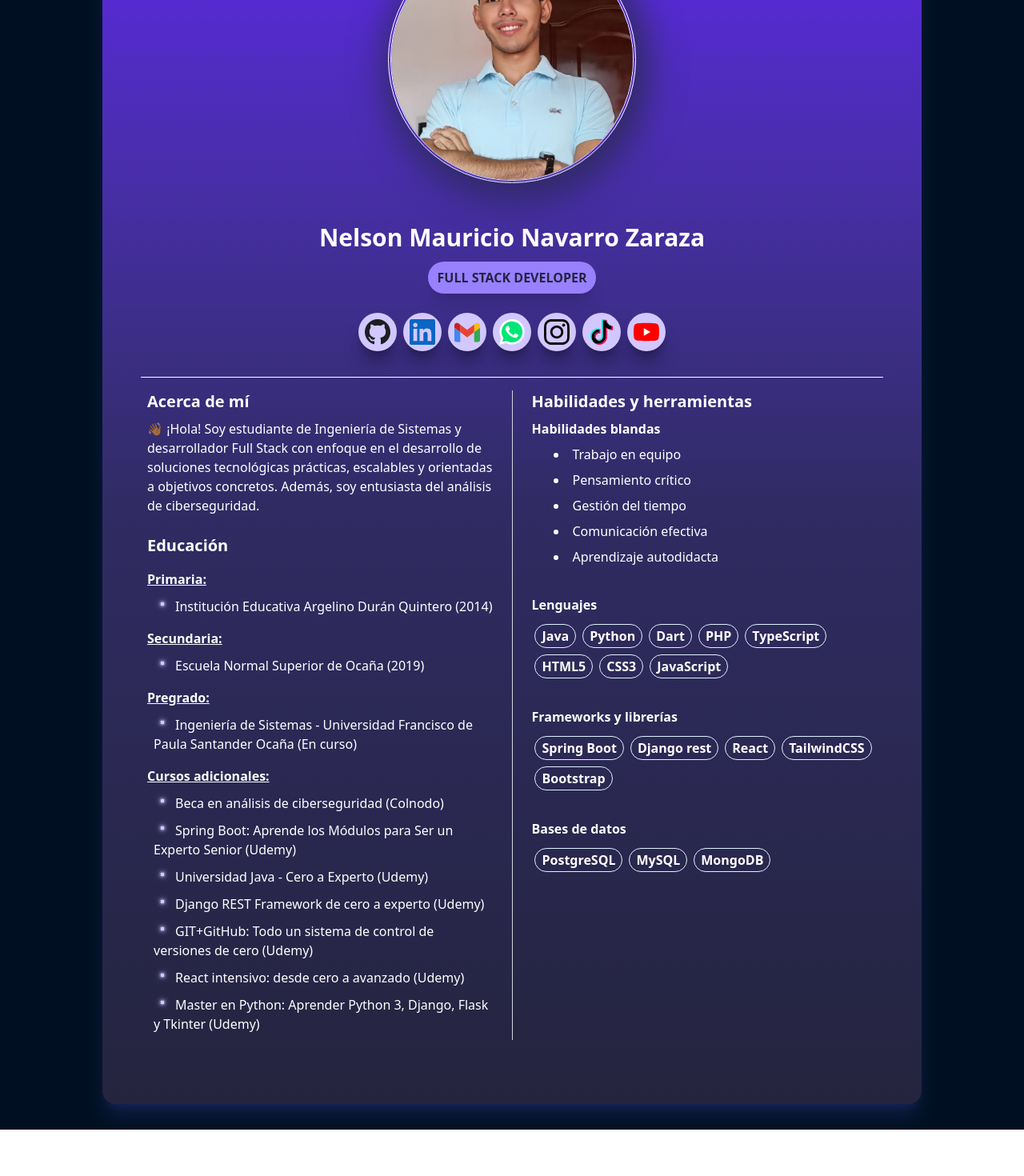
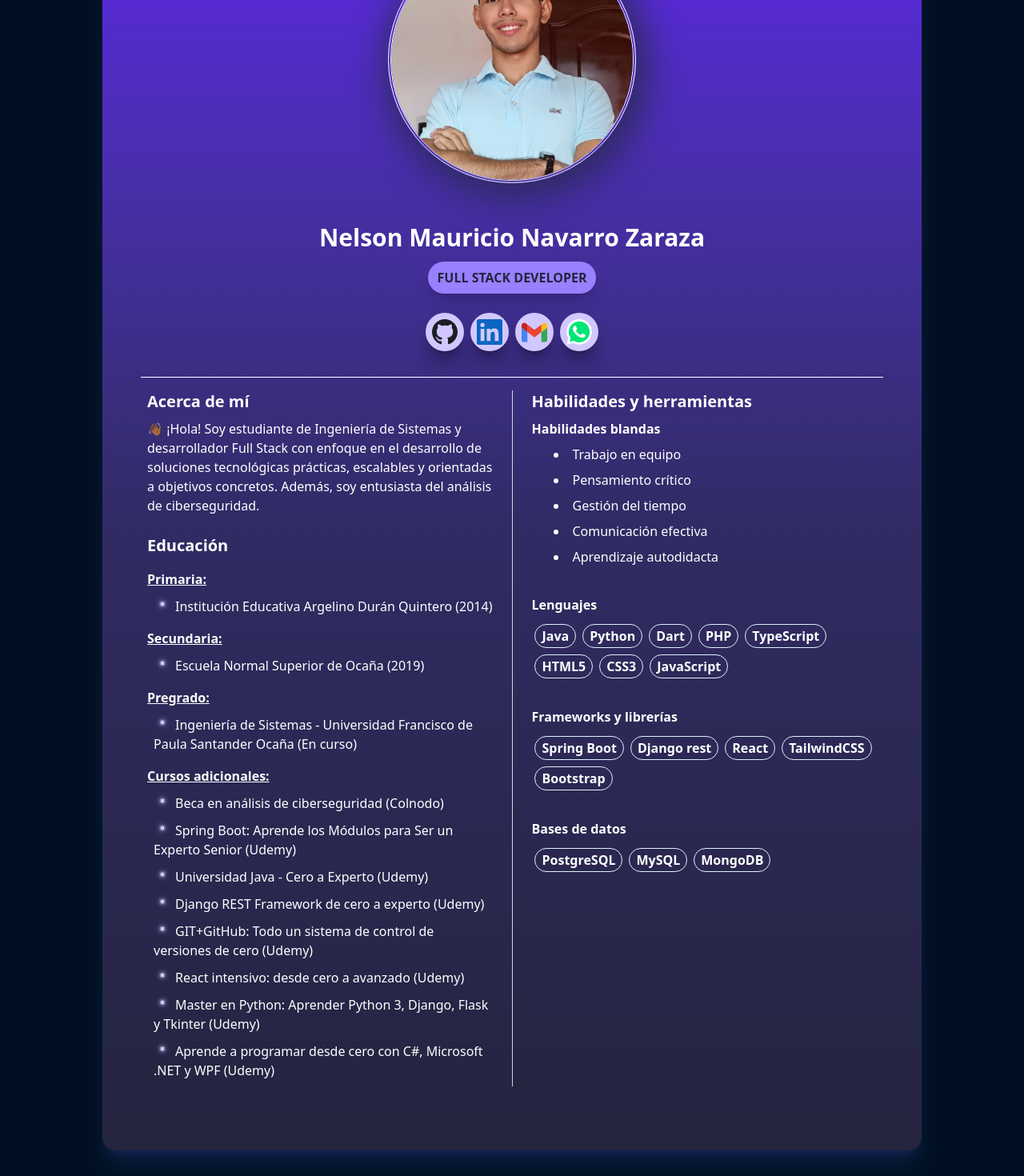
Before and after one commit to NelsonZarazaDev/mini-portafolio, a React (Vite) app: page / in a window 1280 px wide. Shown: the part 142-1612 px from the top of the page at 80% size. Before the commit the page ends 1554 px from the top, so only its background shows below. Built offline with nearby package versions, Linux system fonts and the light colour scheme.

Commit message:
Correcciones

```diff
--- a/src/components/contact/Contact.jsx
+++ b/src/components/contact/Contact.jsx
@@ -5,10 +5,7 @@ import { useInView } from "react-intersection-observer";
 // Importa tus íconos
 import github from "../../assets/github_light.svg";
 import gmail from "../../assets/gmail.svg";
-import instagram from "../../assets/instagram.svg";
 import linkedin from "../../assets/linkedin.svg";
-import tiktok from "../../assets/tiktok.svg";
-import youtube from "../../assets/youtube.svg";
 import whatsapp from "../../assets/whatsapp.svg";
 
 const redesSociales = [
@@ -16,9 +13,6 @@ const redesSociales = [
   { icono: linkedin, link: "https://www.linkedin.com/in/nelson-mauricio-navarro-zaraza-3448542a5/" },
   { icono: gmail, link: "mailto:nelsonmauricionavarrozaraza@gmail.com" },
   { icono: whatsapp, link: "https://wa.me/573157465208" },
-  { icono: instagram, link: "https://www.instagram.com/nelson_mauricio_z/" },
-  { icono: tiktok, link: "https://www.tiktok.com/@nelson_mauricio_z" },
-  { icono: youtube, link: "https://www.youtube.com/@Ctrl_Code" },
 ];
 
 export default function Contact() {
--- a/src/components/education/Education.jsx
+++ b/src/components/education/Education.jsx
@@ -22,6 +22,7 @@ const cursosAdicionales = [
   "GIT+GitHub: Todo un sistema de control de versiones de cero (Udemy)",
   "React intensivo: desde cero a avanzado (Udemy)",
   "Master en Python: Aprender Python 3, Django, Flask y Tkinter (Udemy)",
+  "Aprende a programar desde cero con C#, Microsoft .NET y WPF (Udemy)",
 ];
 
 export default function Education() {
```
